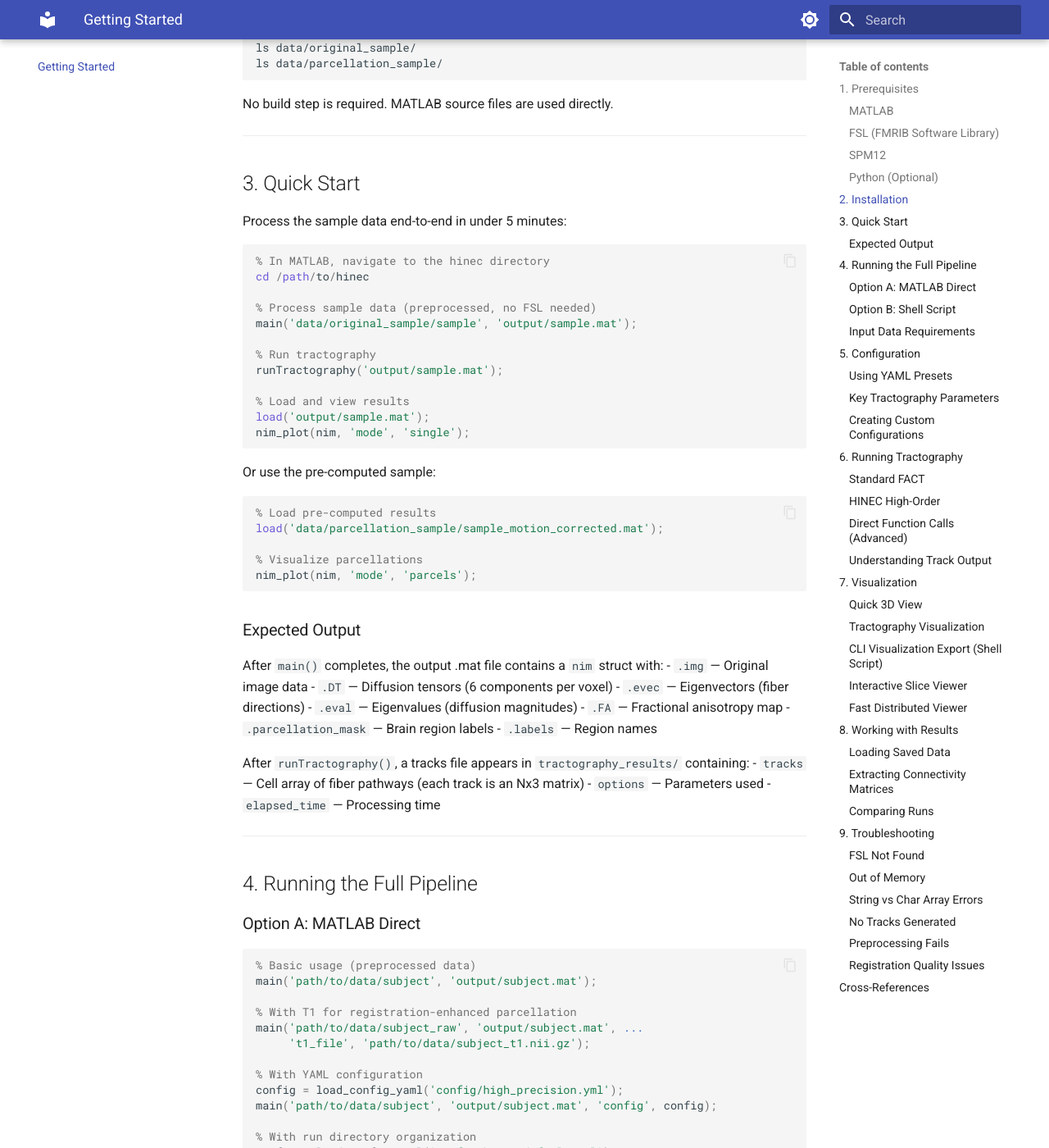
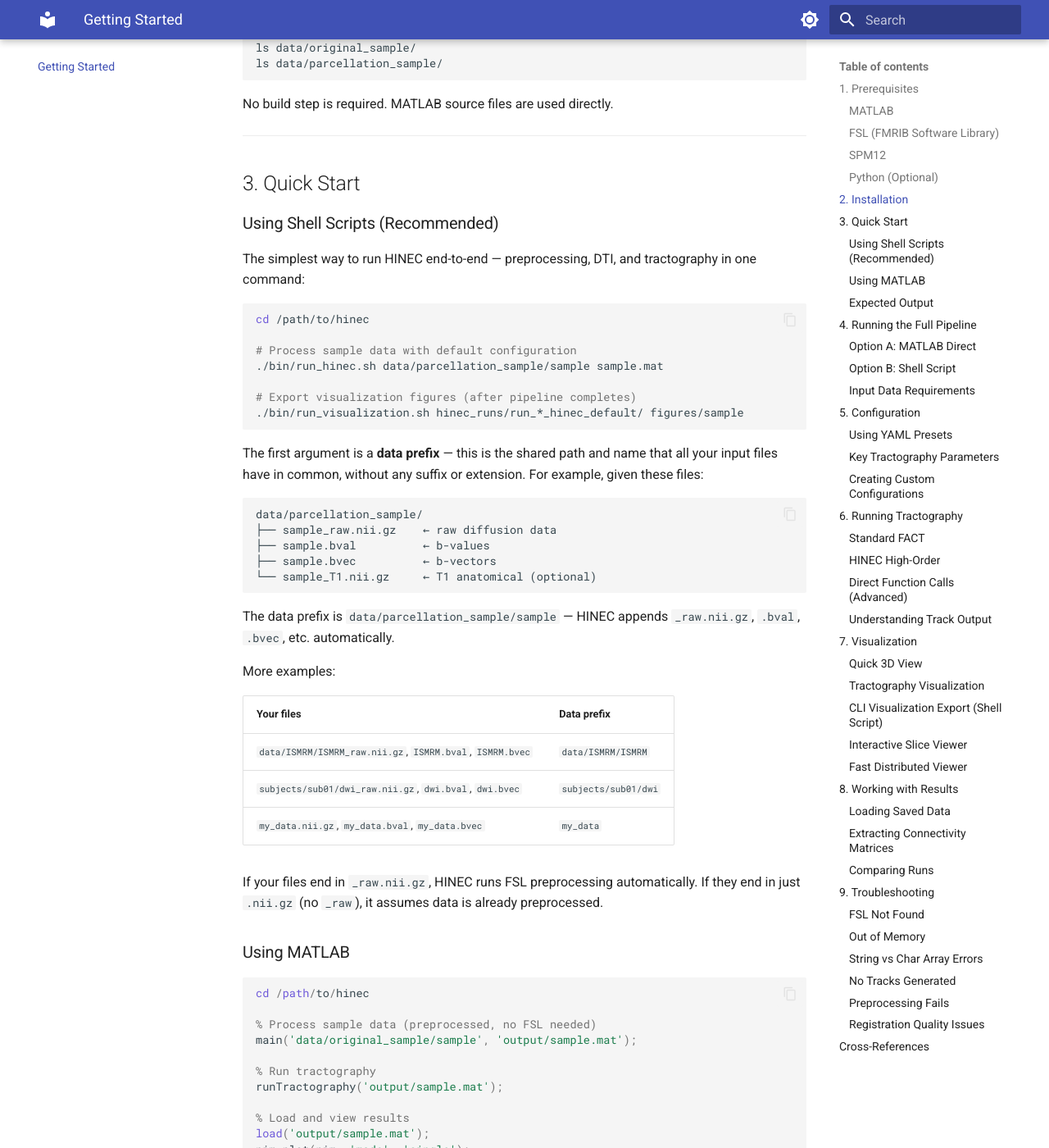
Before and after one commit to uicneuro/hinec, an MkDocs documentation site: the page built from docs/USER_GUIDE.md, in a window 1280 px wide and 1400 px high, scrolled down 1458 px. Shown: the whole window at 82% size. Built offline with MkDocs 1.6.1 and Material for MkDocs 9.7.7, drawn with Linux system fonts in a browser that asks for light colours; some of the changed text lies outside the part shown.

Commit message:
fix user guide

````diff
--- a/docs/USER_GUIDE.md
+++ b/docs/USER_GUIDE.md
@@ -65,10 +65,45 @@ No build step is required. MATLAB source files are used directly.
 
 ## 3. Quick Start
 
-Process the sample data end-to-end in under 5 minutes:
+### Using Shell Scripts (Recommended)
+
+The simplest way to run HINEC end-to-end — preprocessing, DTI, and tractography in one command:
+
+```bash
+cd /path/to/hinec
+
+# Process sample data with default configuration
+./bin/run_hinec.sh data/parcellation_sample/sample sample.mat
+
+# Export visualization figures (after pipeline completes)
+./bin/run_visualization.sh hinec_runs/run_*_hinec_default/ figures/sample
+```
+
+The first argument is a **data prefix** — this is the shared path and name that all your input files have in common, without any suffix or extension. For example, given these files:
+
+```
+data/parcellation_sample/
+├── sample_raw.nii.gz    ← raw diffusion data
+├── sample.bval          ← b-values
+├── sample.bvec          ← b-vectors
+└── sample_T1.nii.gz     ← T1 anatomical (optional)
+```
+
+The data prefix is `data/parcellation_sample/sample` — HINEC appends `_raw.nii.gz`, `.bval`, `.bvec`, etc. automatically.
+
+More examples:
+
+| Your files | Data prefix |
+|---|---|
+| `data/ISMRM/ISMRM_raw.nii.gz`, `ISMRM.bval`, `ISMRM.bvec` | `data/ISMRM/ISMRM` |
+| `subjects/sub01/dwi_raw.nii.gz`, `dwi.bval`, `dwi.bvec` | `subjects/sub01/dwi` |
+| `my_data.nii.gz`, `my_data.bval`, `my_data.bvec` | `my_data` |
+
+If your files end in `_raw.nii.gz`, HINEC runs FSL preprocessing automatically. If they end in just `.nii.gz` (no `_raw`), it assumes data is already preprocessed.
+
+### Using MATLAB
 
 ```matlab
-% In MATLAB, navigate to the hinec directory
 cd /path/to/hinec
 
 % Process sample data (preprocessed, no FSL needed)
@@ -85,10 +120,7 @@ nim_plot(nim, 'mode', 'single');
 Or use the pre-computed sample:
 
 ```matlab
-% Load pre-computed results
 load('data/parcellation_sample/sample_motion_corrected.mat');
-
-% Visualize parcellations
 nim_plot(nim, 'mode', 'parcels');
 ```
 
@@ -137,16 +169,26 @@ main('path/to/data/subject', 'output/subject.mat', ...
 ### Option B: Shell Script
 
 ```bash
-# Full pipeline with configuration
-./bin/run_hinec.sh path/to/data/subject.nii.gz config/hinec_default.yml
+# Usage: ./bin/run_hinec.sh <data_prefix> <output_mat> [config_file]
+
+# Default config (HINEC RK4 + cubic interpolation)
+./bin/run_hinec.sh path/to/data/subject subject.mat
+
+# Standard FACT for comparison
+./bin/run_hinec.sh path/to/data/subject subject.mat config/standard_fact.yml
+
+# High precision (publication quality)
+./bin/run_hinec.sh path/to/data/subject subject.mat config/high_precision.yml
 
 # The script:
-# 1. Validates input files exist
-# 2. Creates a timestamped run directory
-# 3. Runs preprocessing (Phase 1)
+# 1. Validates input files exist (<prefix>_raw.nii.gz, .bval, .bvec)
+# 2. Creates a timestamped run directory in hinec_runs/
+# 3. Runs preprocessing + DTI calculation (Phase 1)
 # 4. Runs tractography (Phase 2)
-# 5. Logs everything to the run directory
+# 5. Logs everything to <run_dir>/logs/pipeline.log
 ```
+
+Note: `<data_prefix>` is the shared path without `_raw.nii.gz` — see [Quick Start](#3-quick-start) for examples.
 
 ### Input Data Requirements
 
````
Also changed, not shown: README.md (+9 -4 lines).
